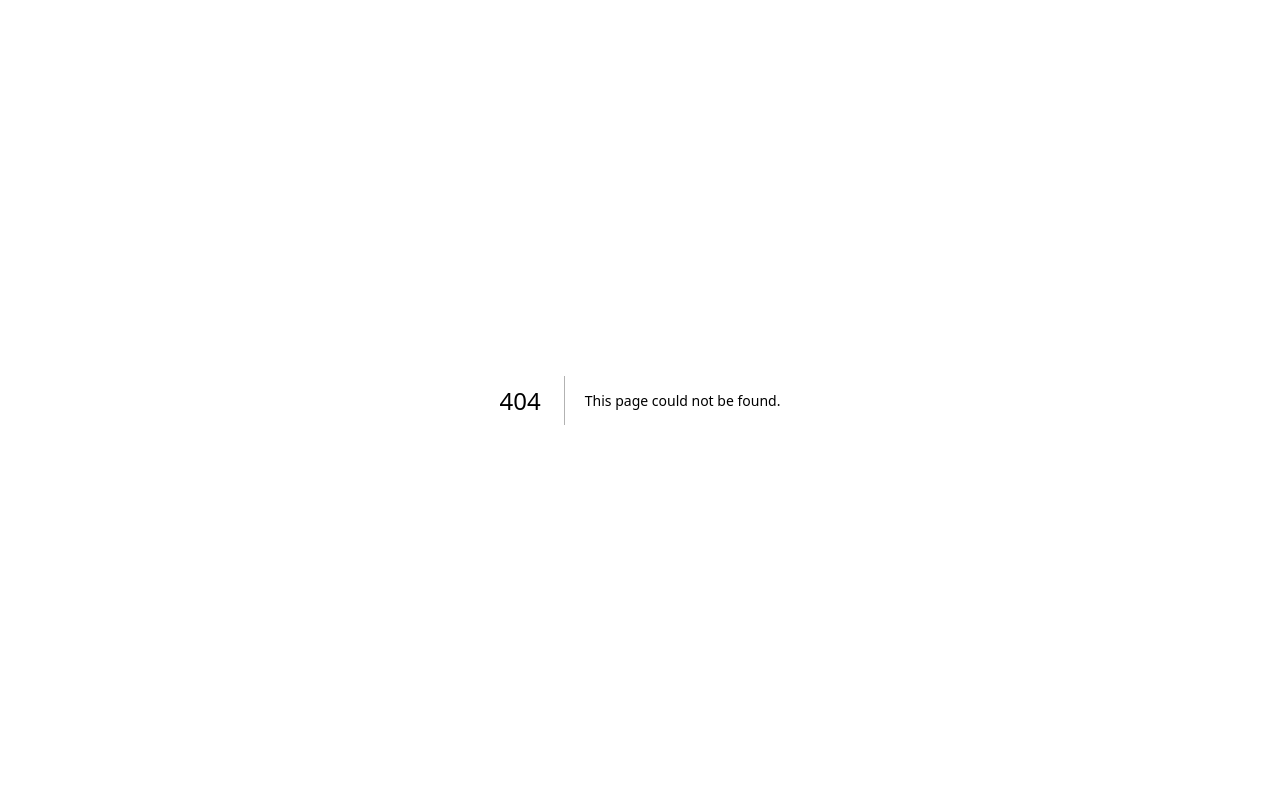
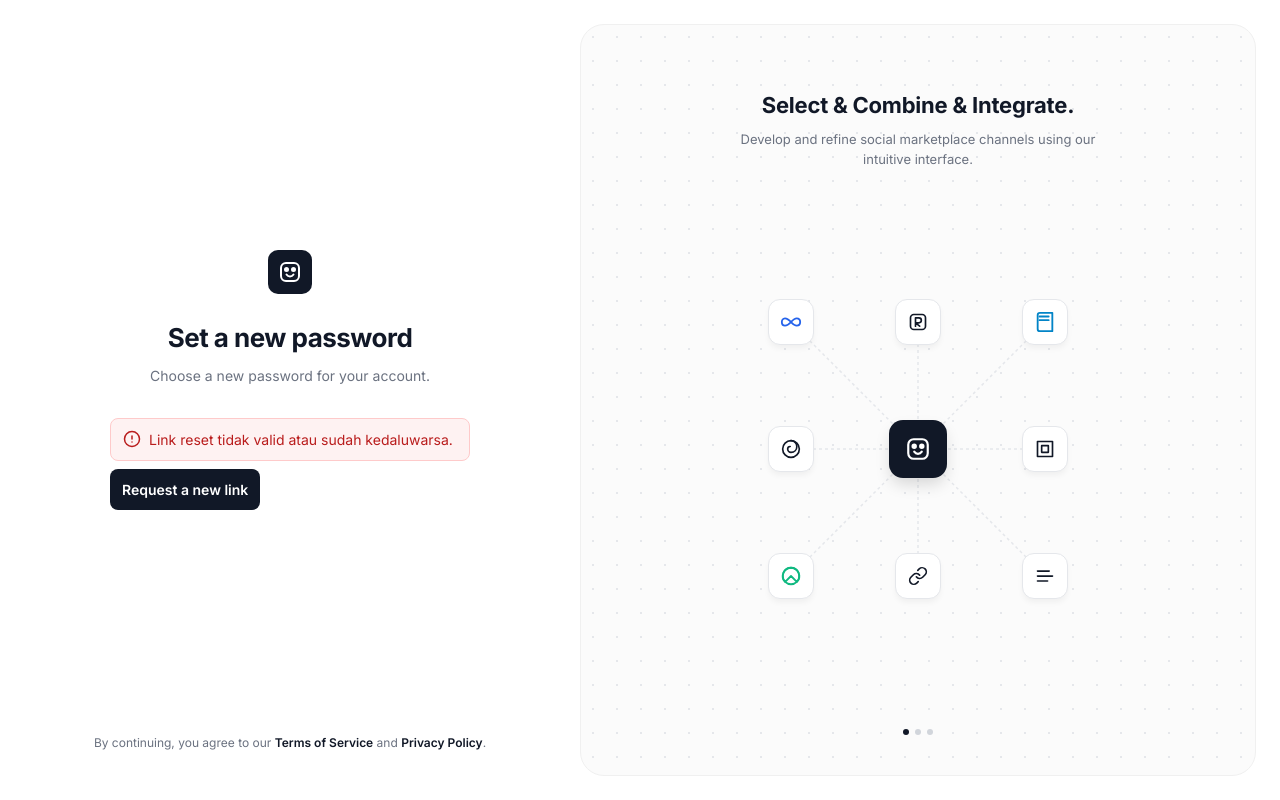
Before and after one commit to Fiqriananda/SocMark, a Next.js app in the folder frontend/: page /reset-password in a window 1280 px wide. Before the commit this address had no page. Built offline with nearby package versions, Linux system fonts and the light colour scheme; no server answers.

Commit message:
feat: add reset password page

```diff
--- /dev/null
+++ b/frontend/app/reset-password/page.tsx
@@ -0,0 +1,239 @@
+/** @format */
+
+'use client';
+
+import { Suspense, useState } from 'react';
+import Link from 'next/link';
+import { useRouter, useSearchParams } from 'next/navigation';
+import AuthShowcase from '../components/AuthShowcase';
+import AlertBanner from '../components/AlertBanner';
+import { apiPost, ApiError } from '../lib/api';
+
+function ResetPasswordForm() {
+  const router = useRouter();
+  const searchParams = useSearchParams();
+  const token = searchParams.get('token') ?? '';
+
+  const [newPassword, setNewPassword] = useState('');
+  const [confirmPassword, setConfirmPassword] = useState('');
+  const [showPassword, setShowPassword] = useState(false);
+  const [error, setError] = useState('');
+  const [success, setSuccess] = useState('');
+  const [loading, setLoading] = useState(false);
+
+  const validate = () => {
+    if (newPassword.length < 8 || newPassword.length > 20) {
+      return 'Password harus 8 sampai 20 karakter.';
+    }
+    if (newPassword !== confirmPassword) {
+      return 'Konfirmasi password tidak cocok.';
+    }
+    return '';
+  };
+
+  const handleSubmit = async (e: React.FormEvent) => {
+    e.preventDefault();
+
+    const validationError = validate();
+    if (validationError) {
+      setError(validationError);
+      return;
+    }
+
+    setError('');
+    setLoading(true);
+    try {
+      await apiPost('/auth/reset-password', { token, newPassword });
+      setSuccess('Password berhasil diubah. Silakan login kembali.');
+      setTimeout(() => router.push('/login'), 2000);
+    } catch (err) {
+      setError(
+        err instanceof ApiError && err.status === 401 ?
+          'Token tidak valid atau sudah kedaluwarsa.'
+        : err instanceof ApiError ? err.message
+        : 'Terjadi kesalahan.',
+      );
+      setLoading(false);
+    }
+  };
+
+  // Token kosong -> tampilkan notice, tanpa form
+  if (!token) {
+    return (
+      <>
+        <AlertBanner
+          type='error'
+          message='Link reset tidak valid atau sudah kedaluwarsa.'
+        />
+        <Link
+          href='/forgot-password'
+          className='btn-continue'
+          style={{ textAlign: 'center', textDecoration: 'none' }}>
+          Request a new link
+        </Link>
+      </>
+    );
+  }
+
+  return (
+    <form
+      onSubmit={handleSubmit}
+      noValidate>
+      <AlertBanner
+        type='error'
+        message={error}
+      />
+      <AlertBanner
+        type='success'
+        message={success}
+      />
+
+      <div className='form-group'>
+        <label htmlFor='newPassword'>New password</label>
+        <div className='input-wrapper'>
+          <input
+            type={showPassword ? 'text' : 'password'}
+            id='newPassword'
+            name='newPassword'
+            value={newPassword}
+            onChange={(e) => {
+              setNewPassword(e.target.value);
+              setError('');
+            }}
+            placeholder='8-20 characters'
+            required
+          />
+          <button
+            type='button'
+            className='input-icon-btn'
+            aria-label='Toggle password visibility'
+            onClick={() => setShowPassword(!showPassword)}>
+            <svg
+              width='18'
+              height='18'
+              viewBox='0 0 24 24'
+              fill='none'
+              stroke='currentColor'
+              strokeWidth='2'
+              strokeLinecap='round'
+              strokeLinejoin='round'>
+              {showPassword ?
+                <>
+                  <path d='M2 12s3-7 10-7 10 7 10 7-3 7-10 7-10-7-10-7Z' />
+                  <circle
+                    cx='12'
+                    cy='12'
+                    r='3'
+                  />
+                </>
+              : <>
+                  <path d='M9.88 9.88a3 3 0 1 0 4.24 4.24' />
+                  <path d='M10.73 5.08A10.43 10.43 0 0 1 12 5c7 0 10 7 10 7a13.16 13.16 0 0 1-1.67 2.68' />
+                  <path d='M6.61 6.61A13.526 13.526 0 0 0 2 12s3 7 10 7a9.74 9.74 0 0 0 5.39-1.61' />
+                  <line
+                    x1='2'
+                    x2='22'
+                    y1='2'
+                    y2='22'
+                  />
+                </>
+              }
+            </svg>
+          </button>
+        </div>
+      </div>
+
+      <div className='form-group'>
+        <label htmlFor='confirmPassword'>Confirm password</label>
+        <input
+          type={showPassword ? 'text' : 'password'}
+          id='confirmPassword'
+          name='confirmPassword'
+          value={confirmPassword}
+          onChange={(e) => {
+            setConfirmPassword(e.target.value);
+            setError('');
+          }}
+          placeholder='Repeat your password'
+          required
+        />
+      </div>
+
+      <button
+        type='submit'
+        className='btn-continue'
+        disabled={loading || !!success}>
+        {loading ? 'Saving...' : 'Reset password'}
+      </button>
+
+      <p className='form-secondary-link'>
+        <Link href='/login'>Back to sign in</Link>
+      </p>
+    </form>
+  );
+}
+
+export default function ResetPasswordPage() {
+  return (
+    <main className='auth-page'>
+      <article className='auth-left'>
+        <div className='auth-form-wrapper'>
+          <header className='auth-brand-wrapper'>
+            <Link
+              href='/'
+              className='brand-icon-box'>
+              <svg
+                width='24'
+                height='24'
+                viewBox='0 0 24 24'
+                fill='none'
+                stroke='currentColor'
+                strokeWidth='2'
+                strokeLinecap='round'
+                strokeLinejoin='round'>
+                <rect
+                  width='18'
+                  height='18'
+                  x='3'
+                  y='3'
+                  rx='5'
+                />
+                <circle
+                  cx='8.5'
+                  cy='9.5'
+                  r='1.5'
+                  fill='currentColor'
+                />
+                <circle
+                  cx='15.5'
+                  cy='9.5'
+                  r='1.5'
+                  fill='currentColor'
+                />
+                <path d='M8.5 14.5c1 1.5 2.5 2 3.5 2s2.5-.5 3.5-2' />
+              </svg>
+            </Link>
+            <div className='auth-header'>
+              <h1>Set a new password</h1>
+              <p>Choose a new password for your account.</p>
+            </div>
+          </header>
+
+          {/* useSearchParams wajib dibungkus Suspense di Next.js */}
+          <Suspense fallback={null}>
+            <ResetPasswordForm />
+          </Suspense>
+        </div>
+
+        <footer className='auth-bottom-terms'>
+          <p>
+            By continuing, you agree to our <a href='#'>Terms of Service</a> and{' '}
+            <a href='#'>Privacy Policy</a>.
+          </p>
+        </footer>
+      </article>
+
+      <AuthShowcase />
+    </main>
+  );
+}
```
